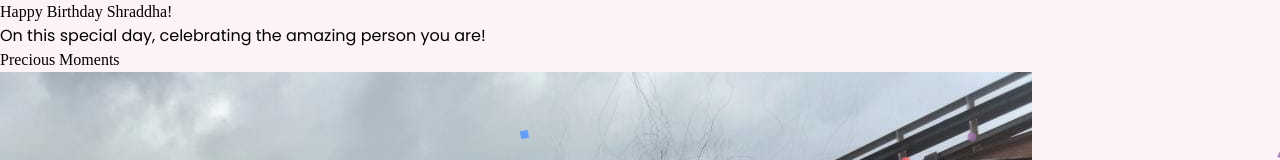
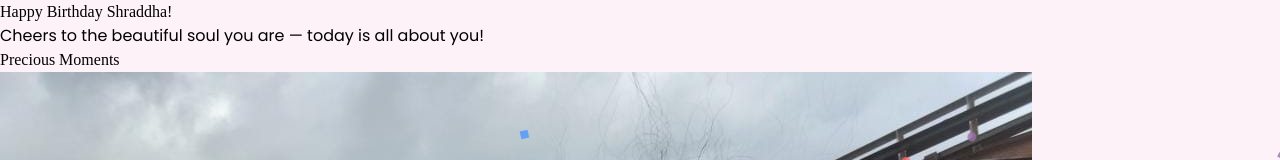
Before and after one commit to yogipowar/bday-blaster, a React (Vite) app: page /wishes in a window 1280 px wide. Shown: the top 160 px of the page. Built offline with nearby package versions, Linux system fonts and the light colour scheme.

Commit message:
minor changes

```diff
--- a/src/components/BirthdayWishesh.tsx
+++ b/src/components/BirthdayWishesh.tsx
@@ -76,7 +76,7 @@ const sendEmail = (e: React.FormEvent<HTMLFormElement>) => {
             Happy Birthday Shraddha!
           </h1>
           <p className="text-xl text-purple-800 animate-fadeIn">
-            On this special day, celebrating the amazing person you are!
+          Cheers to the beautiful soul you are — today is all about you!
           </p>
         </div>
 
```
